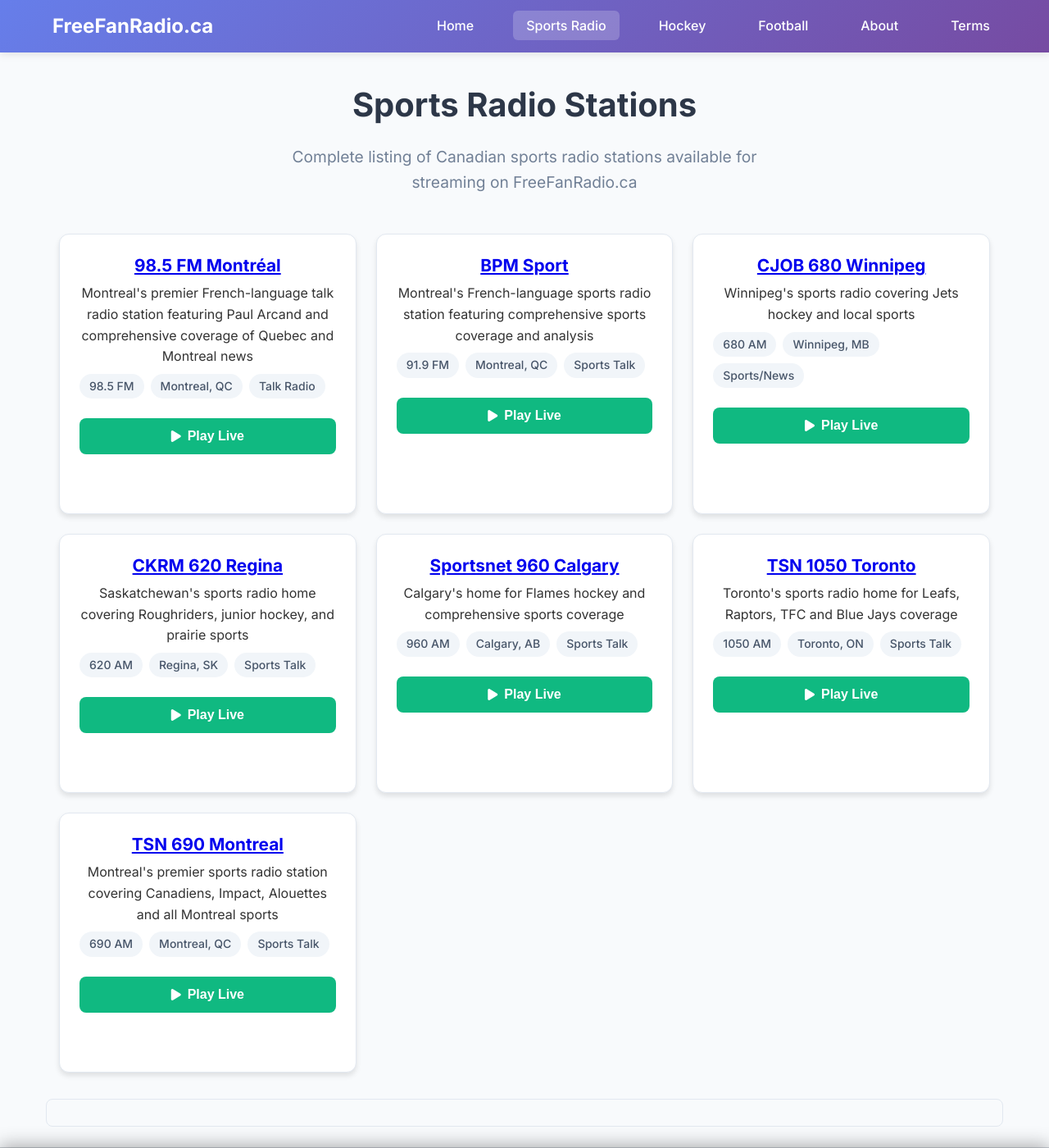
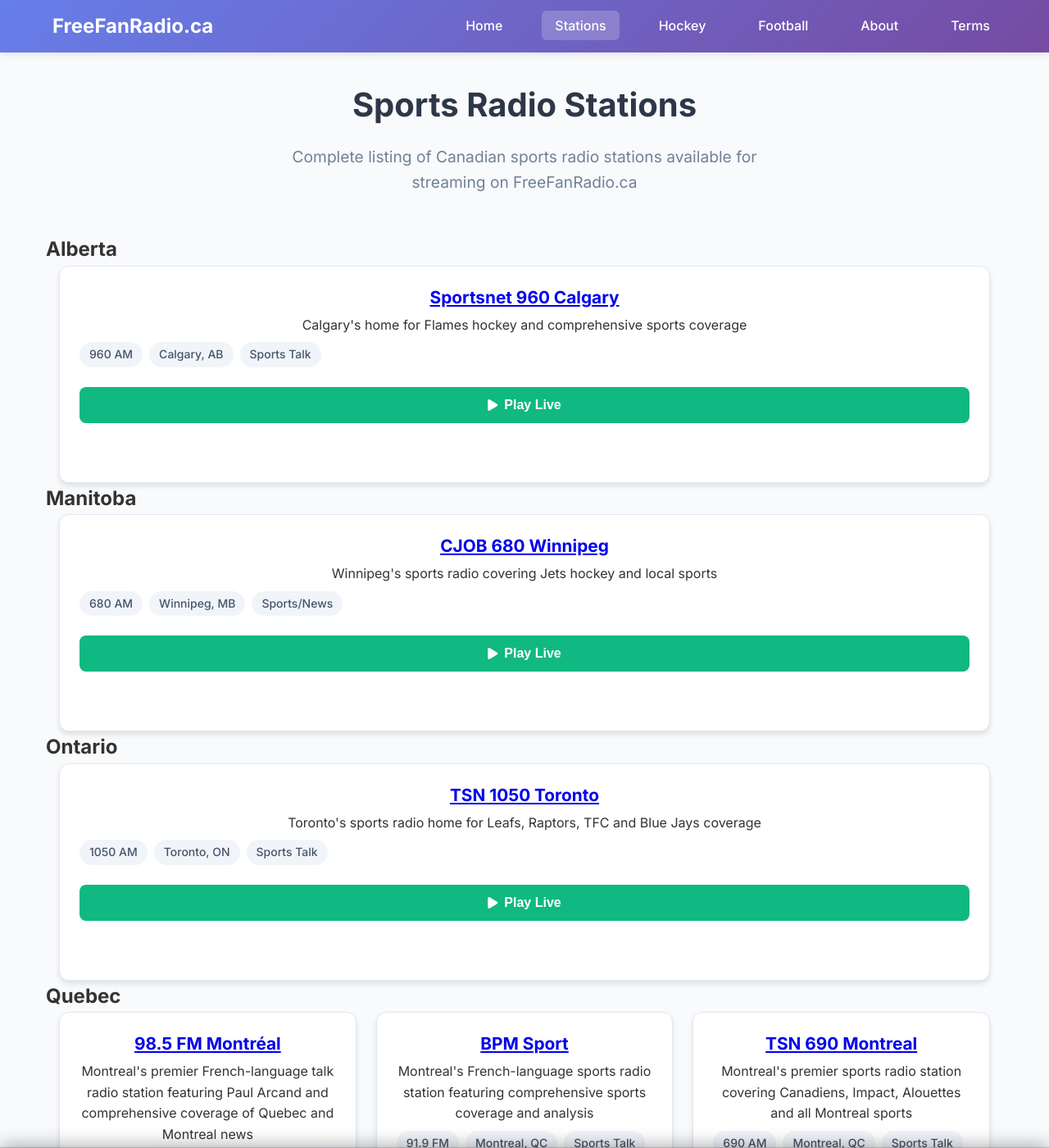
Before and after one commit to freefanradio/freefanradio.github.io, a Jekyll site: the page built from sports.md, in a window 1280 px wide and 1400 px high. Shown: the whole window at 82% size. Built offline with Jekyll 4.4.1, drawn with Linux system fonts in a browser that asks for light colours; some of the changed text lies outside the part shown.

Commit message:
Fixed stations.

```diff
--- a/_config.yml
+++ b/_config.yml
@@ -23,7 +23,7 @@
 navigation:
   - title: Home
     url: /
-  - title: Sports Radio
+  - title: Stations
     url: /sports/
   - title: Hockey
     url: /hockey/
--- a/sports.html
+++ /dev/null
@@ -1,64 +0,0 @@
----
-layout: page
-title: "Sports Radio Stations"
-description: "Complete listing of Canadian sports radio stations available for streaming on FreeFanRadio.ca"
-permalink: /sports/
----
-
-<div class="stations-grid">
-    {% assign sports_stations = site.stations | where: "category", "sports" %}
-    {% for station in sports_stations %}
-    <div class="station-card">
-        <div class="station-header">
-            <div class="station-info">
-                <h3><a href="{{ station.url }}">{{ station.title }}</a></h3>
-                <p>{{ station.description }}</p>
-                <div class="station-meta">
-                    <span class="frequency">{{ station.frequency }}</span>
-                    <span class="location">{{ station.location }}</span>
-                    <span class="genre">{{ station.genre }}</span>
-                </div>
-            </div>
-            <div class="station-actions">
-                <button class="play-station-btn" data-stream="{{ station.stream_url }}" data-name="{{ station.title }}">
-                    <i class="fas fa-play"></i>
-                    Play Live
-                </button>
-            </div>
-        </div>
-    </div>
-    {% endfor %}
-</div>
-
-<!-- Google Ad -->
-<div class="ad-container">
-    <ins class="adsbygoogle"
-         style="display:block"
-         data-ad-client="{{ site.google_adsense_id }}"
-         data-ad-slot="1111111111"
-         data-ad-format="auto"
-         data-full-width-responsive="true"></ins>
-    <script>
-         (adsbygoogle = window.adsbygoogle || []).push({});
-    </script>
-</div>
-
-## About Sports Radio in Canada
-
-Canadian sports radio offers comprehensive coverage of:
-
-- **NHL Hockey** - Complete coverage of all Canadian teams
-- **CFL Football** - From coast to coast coverage
-- **MLB Baseball** - Blue Jays and sports analysis
-- **NBA Basketball** - Raptors coverage and league news
-- **MLS Soccer** - Canadian teams and international coverage
-- **Olympics & International Sports** - Canadian athletes and teams
-
-### Popular Shows and Personalities
-
-Listen to Canada's top sports personalities and shows across different time zones:
-
-- **Morning Drive Shows** - Start your day with sports news
-- **Afternoon Drive** - Commute with the latest sports updates
-- **Evening Shows** - In-depth analysis and call-in shows
-- **Weekend Programming** - Game coverage and special features
--- /dev/null
+++ b/sports.md
@@ -0,0 +1,354 @@
+---
+layout: page
+title: "Sports Radio Stations"
+description: "Complete listing of Canadian sports radio stations available for streaming on FreeFanRadio.ca"
+permalink: /sports/
+---
+
+<!-- Group stations by province -->
+{% assign sports_stations = site.stations | where: "category", "sports" %}
+
+<!-- Create arrays for each province -->
+{% assign ab_stations = sports_stations | where_exp: "station", "station.location contains 'AB'" | sort: "location" %}
+{% assign bc_stations = sports_stations | where_exp: "station", "station.location contains 'BC'" | sort: "location" %}
+{% assign mb_stations = sports_stations | where_exp: "station", "station.location contains 'MB'" | sort: "location" %}
+{% assign nb_stations = sports_stations | where_exp: "station", "station.location contains 'NB'" | sort: "location" %}
+{% assign nl_stations = sports_stations | where_exp: "station", "station.location contains 'NL'" | sort: "location" %}
+{% assign ns_stations = sports_stations | where_exp: "station", "station.location contains 'NS'" | sort: "location" %}
+{% assign on_stations = sports_stations | where_exp: "station", "station.location contains 'ON'" | sort: "location" %}
+{% assign pe_stations = sports_stations | where_exp: "station", "station.location contains 'PE'" | sort: "location" %}
+{% assign qc_stations = sports_stations | where_exp: "station", "station.location contains 'QC'" | sort: "location" %}
+{% assign sk_stations = sports_stations | where_exp: "station", "station.location contains 'SK'" | sort: "location" %}
+
+<!-- Display Alberta stations -->
+{% if ab_stations.size > 0 %}
+<div class="province-section">
+    <h2 class="province-header">Alberta</h2>
+    <div class="stations-grid">
+        {% for station in ab_stations %}
+        <div class="station-card">
+            <div class="station-header">
+                <div class="station-info">
+                    <h3><a href="{{ station.url }}">{{ station.title }}</a></h3>
+                    <p>{{ station.description }}</p>
+                    <div class="station-meta">
+                        <span class="frequency">{{ station.frequency }}</span>
+                        <span class="location">{{ station.location }}</span>
+                        <span class="genre">{{ station.genre }}</span>
+                    </div>
+                </div>
+                <div class="station-actions">
+                    <button class="play-station-btn" data-stream="{{ station.stream_url }}" data-name="{{ station.title }}">
+                        <i class="fas fa-play"></i>
+                        Play Live
+                    </button>
+                </div>
+            </div>
+        </div>
+        {% endfor %}
+    </div>
+</div>
+{% endif %}
+
+<!-- Display British Columbia stations -->
+{% if bc_stations.size > 0 %}
+<div class="province-section">
+    <h2 class="province-header">British Columbia</h2>
+    <div class="stations-grid">
+        {% for station in bc_stations %}
+        <div class="station-card">
+            <div class="station-header">
+                <div class="station-info">
+                    <h3><a href="{{ station.url }}">{{ station.title }}</a></h3>
+                    <p>{{ station.description }}</p>
+                    <div class="station-meta">
+                        <span class="frequency">{{ station.frequency }}</span>
+                        <span class="location">{{ station.location }}</span>
+                        <span class="genre">{{ station.genre }}</span>
+                    </div>
+                </div>
+                <div class="station-actions">
+                    <button class="play-station-btn" data-stream="{{ station.stream_url }}" data-name="{{ station.title }}">
+                        <i class="fas fa-play"></i>
+                        Play Live
+                    </button>
+                </div>
+            </div>
+        </div>
+        {% endfor %}
+    </div>
+</div>
+{% endif %}
+
+<!-- Display Manitoba stations -->
+{% if mb_stations.size > 0 %}
+<div class="province-section">
+    <h2 class="province-header">Manitoba</h2>
+    <div class="stations-grid">
+        {% for station in mb_stations %}
+        <div class="station-card">
+            <div class="station-header">
+                <div class="station-info">
+                    <h3><a href="{{ station.url }}">{{ station.title }}</a></h3>
+                    <p>{{ station.description }}</p>
+                    <div class="station-meta">
+                        <span class="frequency">{{ station.frequency }}</span>
+                        <span class="location">{{ station.location }}</span>
+                        <span class="genre">{{ station.genre }}</span>
+                    </div>
+                </div>
+                <div class="station-actions">
+                    <button class="play-station-btn" data-stream="{{ station.stream_url }}" data-name="{{ station.title }}">
+                        <i class="fas fa-play"></i>
+                        Play Live
+                    </button>
+                </div>
+            </div>
+        </div>
+        {% endfor %}
+    </div>
+</div>
+{% endif %}
+
+<!-- Display New Brunswick stations -->
+{% if nb_stations.size > 0 %}
+<div class="province-section">
+    <h2 class="province-header">New Brunswick</h2>
+    <div class="stations-grid">
+        {% for station in nb_stations %}
+        <div class="station-card">
+            <div class="station-header">
+                <div class="station-info">
+                    <h3><a href="{{ station.url }}">{{ station.title }}</a></h3>
+                    <p>{{ station.description }}</p>
+                    <div class="station-meta">
+                        <span class="frequency">{{ station.frequency }}</span>
+                        <span class="location">{{ station.location }}</span>
+                        <span class="genre">{{ station.genre }}</span>
+                    </div>
+                </div>
+                <div class="station-actions">
+                    <button class="play-station-btn" data-stream="{{ station.stream_url }}" data-name="{{ station.title }}">
+                        <i class="fas fa-play"></i>
+                        Play Live
+                    </button>
+                </div>
+            </div>
+        </div>
+        {% endfor %}
+    </div>
+</div>
+{% endif %}
+
+<!-- Display Newfoundland and Labrador stations -->
+{% if nl_stations.size > 0 %}
+<div class="province-section">
+    <h2 class="province-header">Newfoundland and Labrador</h2>
+    <div class="stations-grid">
+        {% for station in nl_stations %}
+        <div class="station-card">
+            <div class="station-header">
+                <div class="station-info">
+                    <h3><a href="{{ station.url }}">{{ station.title }}</a></h3>
+                    <p>{{ station.description }}</p>
+                    <div class="station-meta">
+                        <span class="frequency">{{ station.frequency }}</span>
+                        <span class="location">{{ station.location }}</span>
+                        <span class="genre">{{ station.genre }}</span>
+                    </div>
+                </div>
+                <div class="station-actions">
+                    <button class="play-station-btn" data-stream="{{ station.stream_url }}" data-name="{{ station.title }}">
+                        <i class="fas fa-play"></i>
+                        Play Live
+                    </button>
+                </div>
+            </div>
+        </div>
+        {% endfor %}
+    </div>
+</div>
+{% endif %}
+
+<!-- Display Nova Scotia stations -->
+{% if ns_stations.size > 0 %}
+<div class="province-section">
+    <h2 class="province-header">Nova Scotia</h2>
+    <div class="stations-grid">
+        {% for station in ns_stations %}
+        <div class="station-card">
+            <div class="station-header">
+                <div class="station-info">
+                    <h3><a href="{{ station.url }}">{{ station.title }}</a></h3>
+                    <p>{{ station.description }}</p>
+                    <div class="station-meta">
+                        <span class="frequency">{{ station.frequency }}</span>
+                        <span class="location">{{ station.location }}</span>
+                        <span class="genre">{{ station.genre }}</span>
+                    </div>
+                </div>
+                <div class="station-actions">
+                    <button class="play-station-btn" data-stream="{{ station.stream_url }}" data-name="{{ station.title }}">
+                        <i class="fas fa-play"></i>
+                        Play Live
+                    </button>
+                </div>
+            </div>
+        </div>
+        {% endfor %}
+    </div>
+</div>
+{% endif %}
+
+<!-- Display Ontario stations -->
+{% if on_stations.size > 0 %}
+<div class="province-section">
+    <h2 class="province-header">Ontario</h2>
+    <div class="stations-grid">
+        {% for station in on_stations %}
+        <div class="station-card">
+            <div class="station-header">
+                <div class="station-info">
+                    <h3><a href="{{ station.url }}">{{ station.title }}</a></h3>
+                    <p>{{ station.description }}</p>
+                    <div class="station-meta">
+                        <span class="frequency">{{ station.frequency }}</span>
+                        <span class="location">{{ station.location }}</span>
+                        <span class="genre">{{ station.genre }}</span>
+                    </div>
+                </div>
+                <div class="station-actions">
+                    <button class="play-station-btn" data-stream="{{ station.stream_url }}" data-name="{{ station.title }}">
+                        <i class="fas fa-play"></i>
+                        Play Live
+                    </button>
+                </div>
+            </div>
+        </div>
+        {% endfor %}
+    </div>
+</div>
+{% endif %}
+
+<!-- Display Prince Edward Island stations -->
+{% if pe_stations.size > 0 %}
+<div class="province-section">
+    <h2 class="province-header">Prince Edward Island</h2>
+    <div class="stations-grid">
+        {% for station in pe_stations %}
+        <div class="station-card">
+            <div class="station-header">
+                <div class="station-info">
+                    <h3><a href="{{ station.url }}">{{ station.title }}</a></h3>
+                    <p>{{ station.description }}</p>
+                    <div class="station-meta">
+                        <span class="frequency">{{ station.frequency }}</span>
+                        <span class="location">{{ station.location }}</span>
+                        <span class="genre">{{ station.genre }}</span>
+                    </div>
+                </div>
+                <div class="station-actions">
+                    <button class="play-station-btn" data-stream="{{ station.stream_url }}" data-name="{{ station.title }}">
+                        <i class="fas fa-play"></i>
+                        Play Live
+                    </button>
+                </div>
+            </div>
+        </div>
+        {% endfor %}
+    </div>
+</div>
+{% endif %}
+
+<!-- Display Quebec stations -->
+{% if qc_stations.size > 0 %}
+<div class="province-section">
+    <h2 class="province-header">Quebec</h2>
+    <div class="stations-grid">
+        {% for station in qc_stations %}
+        <div class="station-card">
+            <div class="station-header">
+                <div class="station-info">
+                    <h3><a href="{{ station.url }}">{{ station.title }}</a></h3>
+                    <p>{{ station.description }}</p>
+                    <div class="station-meta">
+                        <span class="frequency">{{ station.frequency }}</span>
+                        <span class="location">{{ station.location }}</span>
+                        <span class="genre">{{ station.genre }}</span>
+                    </div>
+                </div>
+                <div class="station-actions">
+                    <button class="play-station-btn" data-stream="{{ station.stream_url }}" data-name="{{ station.title }}">
+                        <i class="fas fa-play"></i>
+                        Play Live
+                    </button>
+                </div>
+            </div>
+        </div>
+        {% endfor %}
+    </div>
+</div>
+{% endif %}
+
+<!-- Display Saskatchewan stations -->
+{% if sk_stations.size > 0 %}
+<div class="province-section">
+    <h2 class="province-header">Saskatchewan</h2>
+    <div class="stations-grid">
+        {% for station in sk_stations %}
+        <div class="station-card">
+            <div class="station-header">
+                <div class="station-info">
+                    <h3><a href="{{ station.url }}">{{ station.title }}</a></h3>
+                    <p>{{ station.description }}</p>
+                    <div class="station-meta">
+                        <span class="frequency">{{ station.frequency }}</span>
+                        <span class="location">{{ station.location }}</span>
+                        <span class="genre">{{ station.genre }}</span>
+                    </div>
+                </div>
+                <div class="station-actions">
+                    <button class="play-station-btn" data-stream="{{ station.stream_url }}" data-name="{{ station.title }}">
+                        <i class="fas fa-play"></i>
+                        Play Live
+                    </button>
+                </div>
+            </div>
+        </div>
+        {% endfor %}
+    </div>
+</div>
+{% endif %}
+
+<!-- Google Ad -->
+<div class="ad-container">
+    <ins class="adsbygoogle"
+         style="display:block"
+         data-ad-client="{{ site.google_adsense_id }}"
+         data-ad-slot="1111111111"
+         data-ad-format="auto"
+         data-full-width-responsive="true"></ins>
+    <script>
+         (adsbygoogle = window.adsbygoogle || []).push({});
+    </script>
+</div>
+
+## About Radio Stations in Canada
+
+Canadian sports radio stations offer comprehensive coverage of:
+
+- **NHL Hockey** - Complete coverage of all Canadian teams
+- **CFL Football** - From coast to coast coverage
+- **MLB Baseball** - Blue Jays and sports analysis
+- **NBA Basketball** - Raptors coverage and league news
+- **MLS Soccer** - Canadian teams and international coverage
+- **Olympics & International Sports** - Canadian athletes and teams
+
+### Popular Shows and Personalities
+
+Listen to Canada's top sports personalities and shows across different time zones:
+
+- **Morning Drive Shows** - Start your day with sports news
+- **Afternoon Drive** - Commute with the latest sports updates
+- **Evening Shows** - In-depth analysis and call-in shows
+- **Weekend Programming** - Game coverage and special features
```
